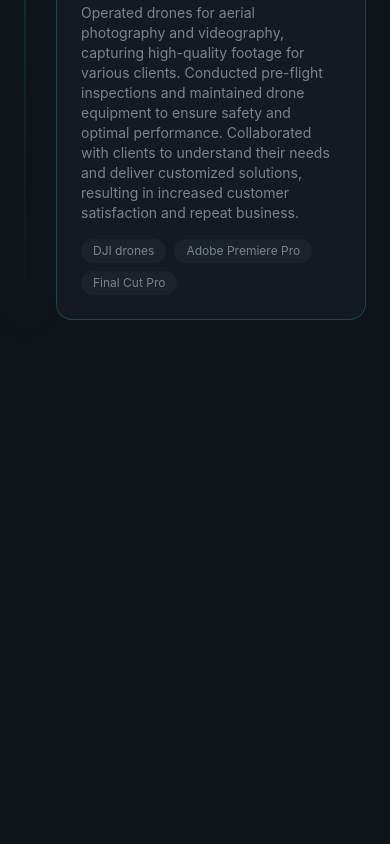
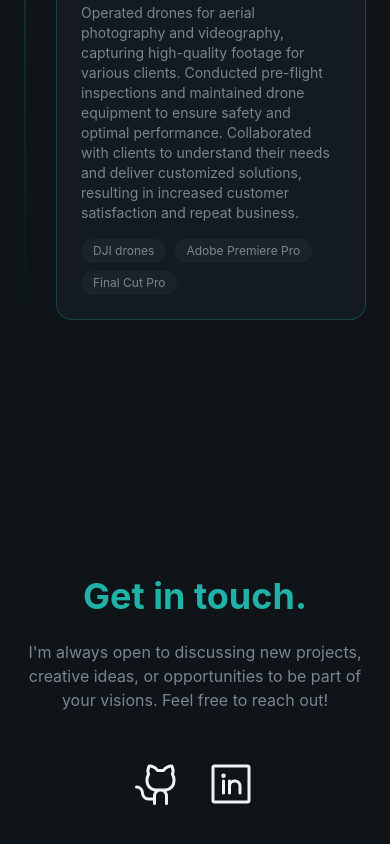
Before and after one commit to moamel-hashim/React-portfolio, a React (Vite) app: page / in a window 390 px wide. Shown: the part 7429-8273 px from the top of the page. Before the commit the page ends 7877 px from the top, so only its background shows below. Built offline with nearby package versions, Linux system fonts and the light colour scheme.

Commit message:
completed the contact me section

```diff
--- a/src/App.jsx
+++ b/src/App.jsx
@@ -5,7 +5,6 @@ import { Navbar } from "./layouts/Navbar";
 import { About } from "./sections/About";
 import { Contact } from "./sections/Contact";
 import { Experience } from "./sections/Experience";
-import { Testimonials } from "./sections/Testimonials";
 import { NotFound } from "./pages/NotFound";
 import { Projects } from "./sections/Projects";
 
@@ -15,9 +14,8 @@ function HomePage() {
       <Hero />
       <About />
       <Projects />
+      <Experience />
       <Contact />
-      <Testimonials />
-      <Experience />
     </>
   );
 }
--- a/src/sections/Contact.jsx
+++ b/src/sections/Contact.jsx
@@ -1,3 +1,28 @@
+import {
+  GithubLogo as Github,
+  LinkedinLogo as Linkedin,
+} from "@phosphor-icons/react";
+
 export const Contact = () => {
-  return <section></section>;
-}
+  return (
+    <section>
+      <div className="container mx-auto px-6 py-32 text-center">
+        <h2 className="text-4xl md:text-5xl font-bold mb-6 text-secondary-foreground animate-fade-in">
+          Get in touch.
+        </h2>
+        <p className="text-muted-foreground mb-12 animate-fade-in animation-delay-100">
+          I'm always open to discussing new projects, creative ideas, or
+          opportunities to be part of your visions. Feel free to reach out!
+        </p>
+        <div className="flex justify-center gap-6 animate-fade-in animation-delay-200">
+          <a href="https://github.com/moamel-hashim" className="text-5xl">
+            <Github />
+          </a>
+          <a href="https://www.linkedin.com/in/moamelhashim/" className="text-5xl">
+            <Linkedin />
+          </a>
+        </div>
+      </div>
+    </section>
+  );
+};
--- a/src/sections/Testimonials.jsx
+++ /dev/null
@@ -1,3 +0,0 @@
-export const Testimonials = () => {
-  return <section></section>;
-}
```
